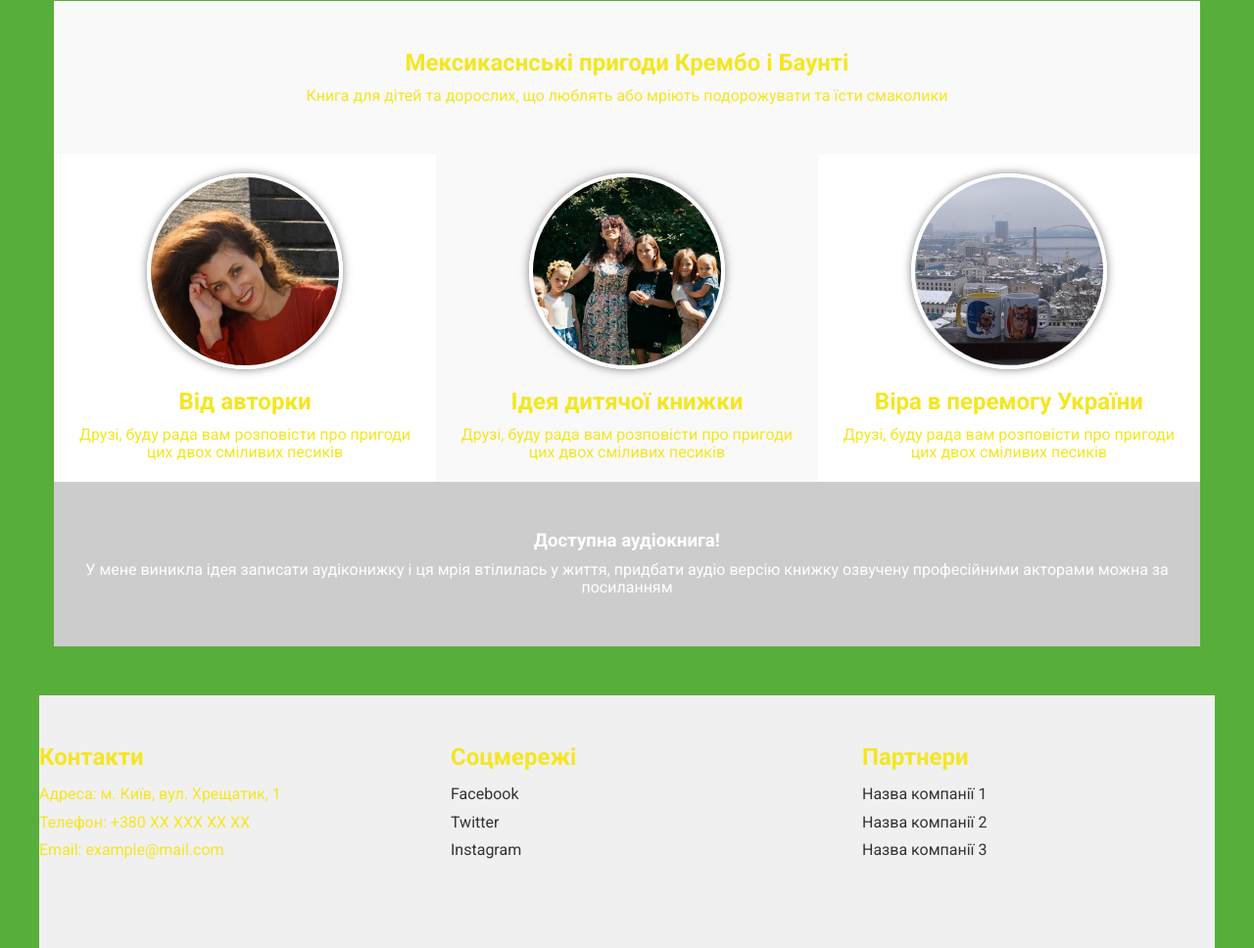
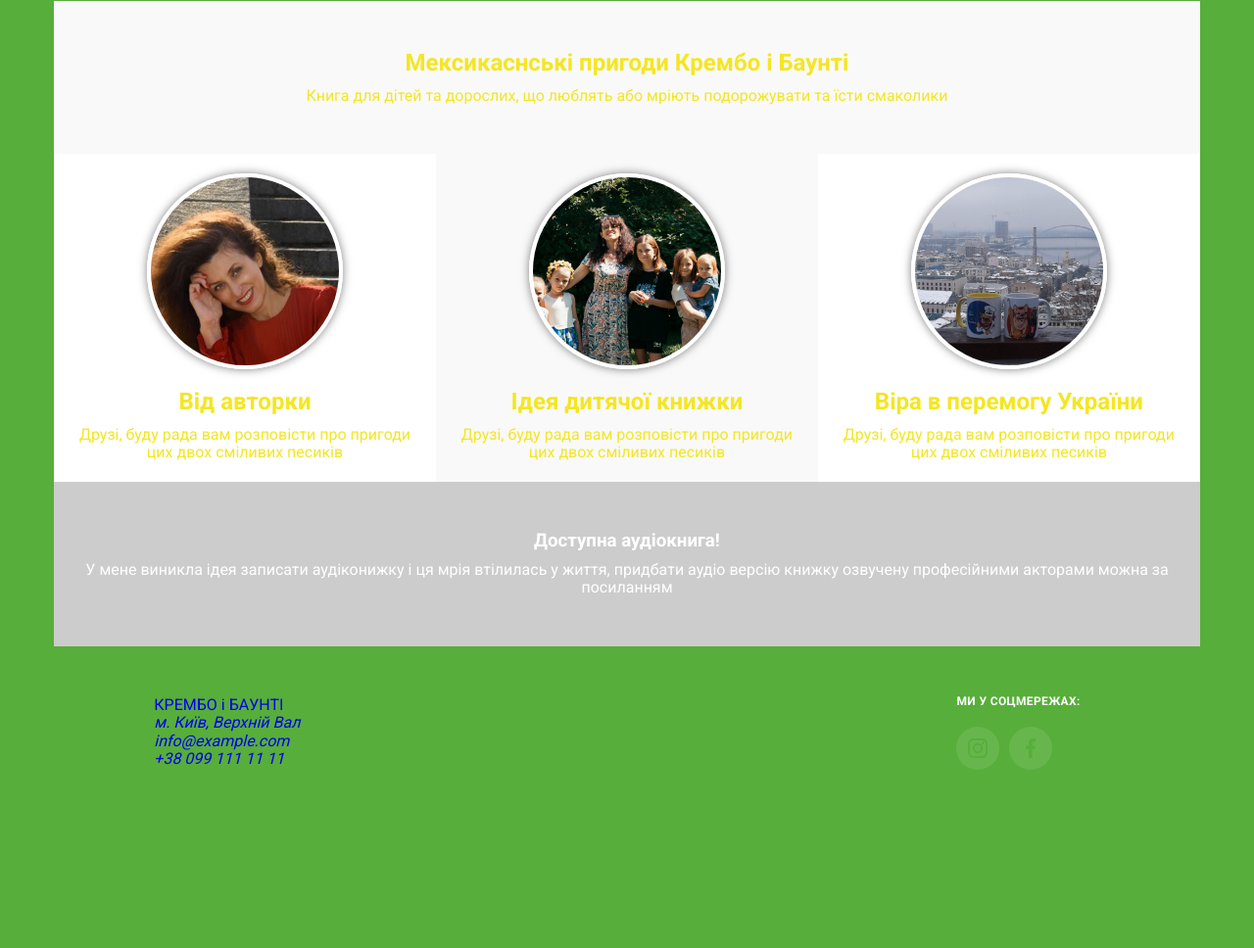
Before and after one commit to ACraft4/book.v2, a plain HTML site: page index.html in a window 1280 px wide. Shown: the part 884-1852 px from the top of the page at 98% size. After the commit the page ends 1720 px from the top, so only its background shows below. Drawn offline with nearby package versions, Linux system fonts and the light colour scheme.

Commit message:
fix problems

```diff
--- a/css/style.css
+++ b/css/style.css
@@ -63,11 +63,9 @@ li {
 
 /* Стилі */
 .container {
-    margin-top: 0;
-    margin-bottom: 0;
+    margin-left: auto;
     margin-right: auto;
-    margin-left: auto;
-    width: 100%;
+    width: 1200px;
     padding-left: 15px;
     padding-right: 15px;
 }
@@ -164,32 +162,30 @@ header {
 
 .hero_section {
     height: 600px;
-    background-image: url('/images/crembo_ilustrations.jpeg');
+    background-image: url('../images/crembo_ilustrations.jpeg');
     background-size: cover;
-    background-position: center center;
+    background-position: center;
     display: flex;
     justify-content: center;
     align-items: center;
     color: #fff;
     text-align: center;
+    background-repeat: no-repeat;
+    background-size: cover;
 }
-
 
 .hero_bg {
     background-color: rgba(0, 0, 0, 0.4);
+
 }
 
+/*main section*/
 .main_section {
     padding-top: 50px;
     padding-bottom: 50px;
-}
-/*main section*/
-
-.main_section {
     display: flex;
     flex-wrap: wrap;
 }
-
 .about_athor ul {
     display: flex;
     flex-wrap: wrap;
@@ -221,6 +217,11 @@ header {
     height: 200px;
     border: 4px solid #fff;
     box-shadow: 0px 0px 10px rgba(0, 0, 0, 0.5);
+
+}
+.about_athor li:hover {
+    transform: scale(1.05);
+    transition: transform 0.3s ease-in-out;
 }
 
 .athor_title {
@@ -273,16 +274,24 @@ header {
 
 .main_button {
     display: block;
-    margin: auto;
+    margin: 0 auto;
     margin-top: 50px;
     margin-bottom: 50px;
     padding: 10px 20px;
     font-size: 24px;
-    background-color: #2c3e50;
+    background-color: var(--acent-color);
     color: #fff;
     border: none;
     border-radius: 5px;
+    cursor: pointer;
+    transition: background-color 0.3s ease-in-out;
 }
+
+.main_button:hover,
+.main_button:focus {
+    background-color: #2c3e50;
+}
+
 
 .about_athor li:nth-child(even) {
     background-color: #f9f9f9;
@@ -292,46 +301,62 @@ header {
     background-color: #fff;
 }
 
+
 /*footer*/
-
-.footer {
-    background-color: #f0f0f0;
-    padding: 50px 0;
-    display: flex;
-    justify-content: space-between;
-    flex-wrap: wrap;
+.footer-social-title {
+    font-weight: bold;
+    font-size: 12px;
+    line-height: 12px;
+    letter-spacing: 0.03em;
+    text-transform: uppercase;
+    margin-bottom: 20px;
+    color: #ffffff;
 }
 
-.footer_section {
-    width: 30%;
-    margin-bottom: 30px;
+.footer-social {
+    margin-left: 20px;
+    margin-right: 20px;
+    align-items: center;
 }
 
-.footer_section h3 {
-    font-size: 1.5rem;
-    margin-bottom: 15px;
+.footer-box {
+    display: flex;
+    justify-content: center;
+    align-items: center;
+    padding: 0 50px 50px 50px;
 }
 
-.footer_section ul {
-    list-style: none;
-    padding: 0;
-    margin: 0;
+.address-logo {
+    margin-right: 650px;
 }
 
-.footer_section ul li {
-    margin-bottom: 10px;
+.footer-social-list {
+    display: flex;
 }
 
-.footer_section ul li a {
-    color: #333;
-    text-decoration: none;
+.footer-social-link {
+    display: flex;
+    width: 44px;
+    height: 44px;
+    border-radius: 50%;
+    margin-right: 10px;
+    padding: 12px;
+    justify-content: center;
+    align-content: center;
+    align-items: center;
+    transition: background-color 250ms cubic-bezier(0.4, 0, 0.2, 1);
+    background: linear-gradient(90deg,
+            rgba(0, 212, 255, 0.12398462803089982) 0%,
+            rgba(255, 255, 255, 0.09877454399728647) 0%);
 }
 
-
-.phone-number {
-    /* код CSS для відображення телефону */
+.footer-social-link:hover,
+.footer-social-link:focus {
+    background-color: var(--acent-color);
 }
 
-.email-address {
-    /* код CSS для відображення електронної адреси */
+.footer-social-icon {
+    width: 20px;
+    height: 20px;
+    fill: var(--main-color);
 }
--- a/index.html
+++ b/index.html
@@ -66,30 +66,46 @@
             </div>
         </section>
         </main>
-        <footer class="footer container">
-            <div class="footer_section">
-                <h3>Контакти</h3>
-                <ul>
-                    <li>Адреса: м. Київ, вул. Хрещатик, 1</li>
-                    <li>Телефон: +380 XX XXX XX XX</li>
-                    <li>Email: example@mail.com</li>
-                </ul>
-            </div>
-            <div class="footer_section">
-                <h3>Соцмережі</h3>
-                <ul>
-                    <li><a href="#">Facebook</a></li>
-                    <li><a href="#">Twitter</a></li>
-                    <li><a href="#">Instagram</a></li>
-                </ul>
-            </div>
-            <div class="footer_section">
-                <h3>Партнери</h3>
-                <ul>
-                    <li><a href="#">Назва компанії 1</a></li>
-                    <li><a href="#">Назва компанії 2</a></li>
-                    <li><a href="#">Назва компанії 3</a></li>
-                </ul>
+        <footer class="footer-section container">
+            <div class="footer-box">
+                <div class="address-logo">
+                    <div class="book_logo">
+                        <a class="book_logo link" href="book.html">КРЕМБО і БАУНТІ</a>
+                    </div>
+                    <address class="adress-section">
+                        <ul class="footer-list list">
+                            <li class="footer-item">
+                                <a class="footer-map link hover-focus" href="https://goo.gl/maps/SGXsFM9JkJCVx5928"
+                                    target="_blank" rel="noopener noreferrer">м. Київ, Верхній Вал</a>
+                            </li>
+                            <li class="footer-item">
+                                <a class="footer-link link hover-focus" href="mailto:info@example.com"> info@example.com </a>
+                            </li>
+                            <li class="footer-item">
+                                <a class="footer-link link hover-focus" href="tel:+380991111111"> +38 099 111 11 11 </a>
+                            </li>
+                        </ul>
+                    </address>
+                </div>
+                <div class="footer-social">
+                    <h3 class="footer-social-title">Ми у соцмережах:</h3>
+                    <ul class="footer-social-list list">
+                        <li class="footer-social-item">
+                            <a class="footer-social-link" href="">
+                                <svg class="footer-social-icon">
+                                    <use href="images/symbol-defs.svg#icon-instagram-1"></use>
+                                </svg>
+                            </a>
+                        </li>
+                        <li class="footer-social-item">
+                            <a class="footer-social-link" href="">
+                                <svg class="footer-social-icon">
+                                    <use href="images/symbol-defs.svg#icon-facebook-1"></use>
+                                </svg>
+                            </a>
+                        </li>
+                    </ul>
+                </div>
             </div>
         </footer>
 </body>
```
Also changed, not shown: images/symbol-defs-6.svg (added), images/symbol-defs-8.svg (added), images/symbol-defs-close.svg (added), images/symbol-defs-form.svg (added), images/symbol-defs.svg (added).
